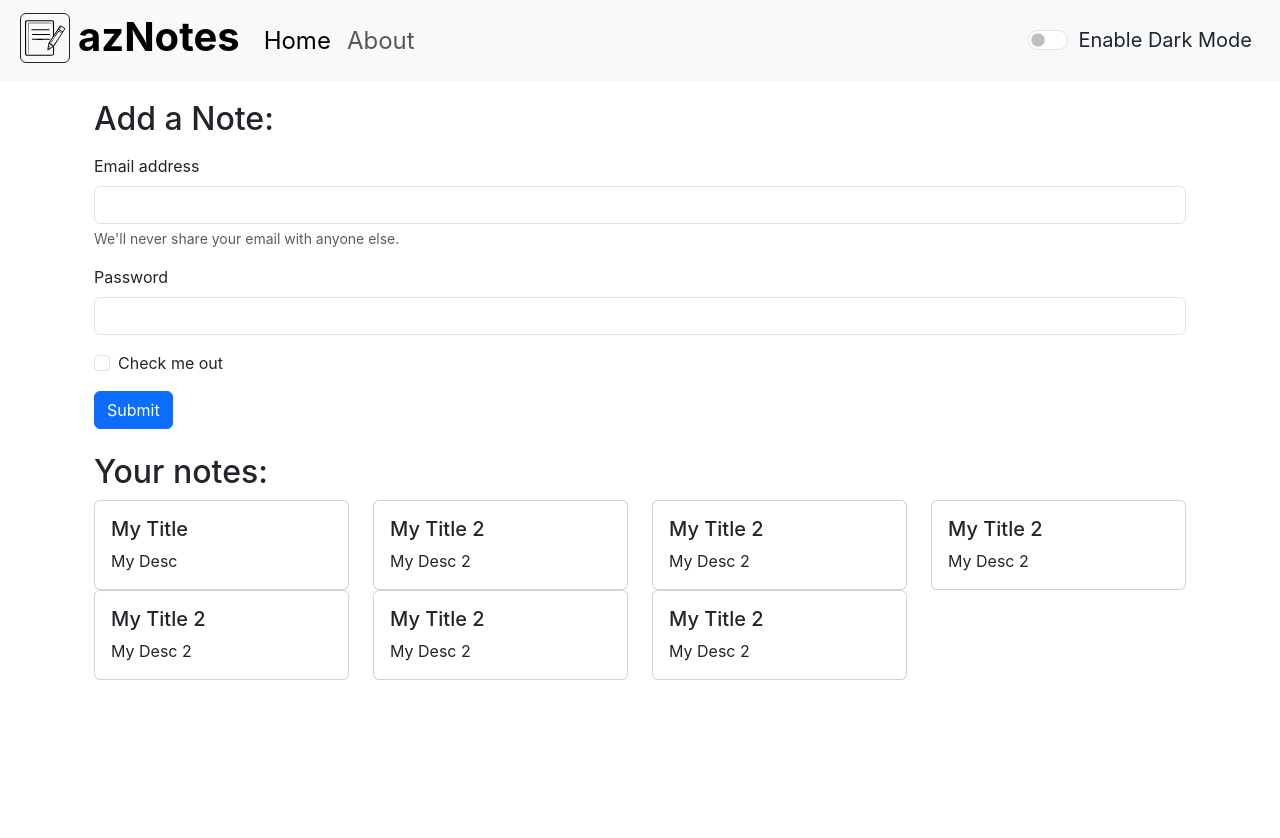
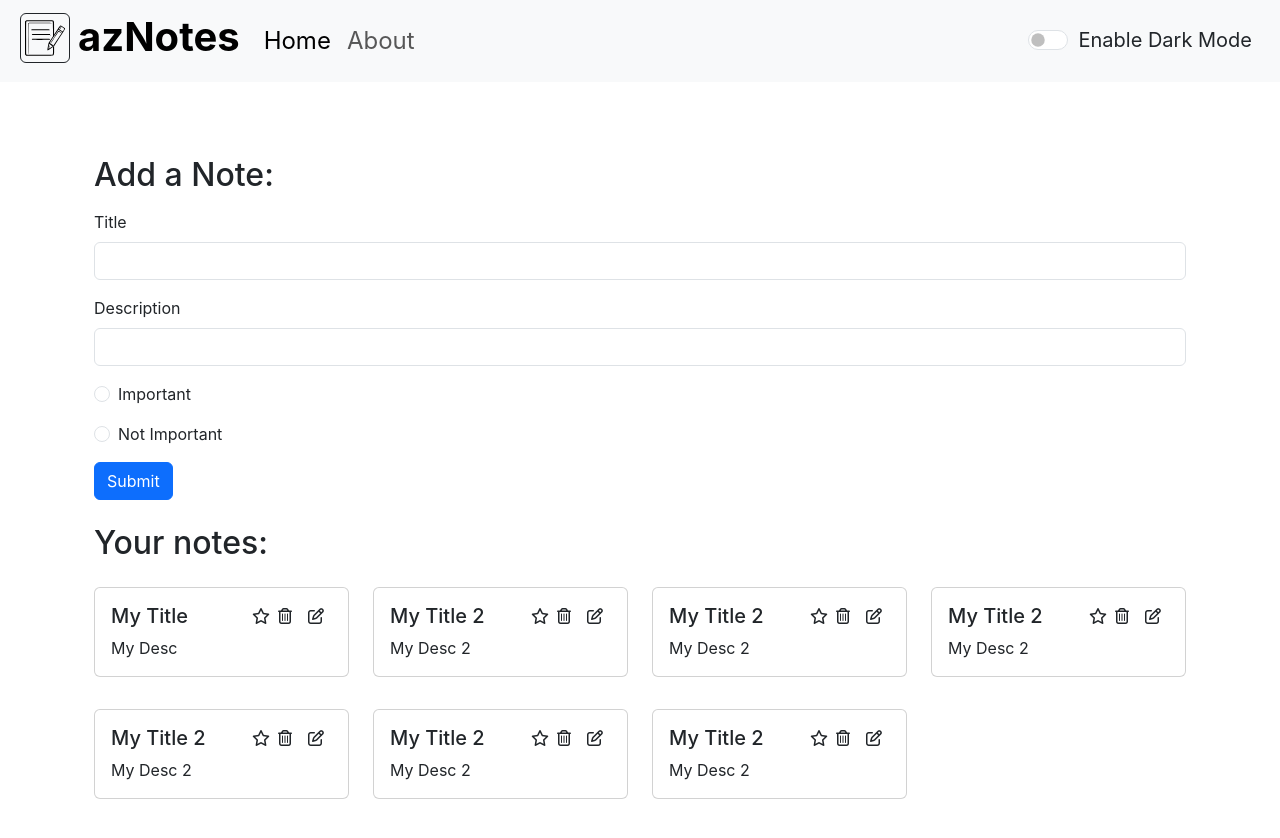
Before and after one commit to sayemfarhad001/aznotes-frontend, a React (Create React App) app: page / in a window 1280 px wide. Before the commit the page ends 800 px from the top, so only its background shows below. Built offline with nearby package versions, Linux system fonts and the light colour scheme.

Commit message:
add note + alert + dark mode in context api

```diff
--- a/public/index.html
+++ b/public/index.html
@@ -18,7 +18,8 @@
   <body>
     <noscript>You need to enable JavaScript to run this app.</noscript>
     <div id="root"></div>
-    <script src="https://cdn.jsdelivr.net/npm/bootstrap@5.3.3/dist/js/bootstrap.bundle.min.js" integrity="sha384-YvpcrYf0tY3lHB60NNkmXc5s9fDVZLESaAA55NDzOxhy9GkcIdslK1eN7N6jIeHz" crossorigin="anonymous"></script>
+      <script src="https://kit.fontawesome.com/35a97aec8a.js" crossorigin="anonymous"></script>
+      <script src="https://cdn.jsdelivr.net/npm/bootstrap@5.3.3/dist/js/bootstrap.bundle.min.js" integrity="sha384-YvpcrYf0tY3lHB60NNkmXc5s9fDVZLESaAA55NDzOxhy9GkcIdslK1eN7N6jIeHz" crossorigin="anonymous"></script>
 
   </body>
 </html>
--- a/src/App.js
+++ b/src/App.js
@@ -1,6 +1,6 @@
 import './App.css';
 
-import React, { useState } from 'react'
+import React from 'react'
 import { BrowserRouter as Router, Routes, Route } from 'react-router-dom';
 import NoteState from './context/notes/NoteState';
 // import noteContext from './context/notes/noteContext';
@@ -11,30 +11,34 @@ import About from './components/About';
 
 function App() {
   // const context = useContext(noteContext);
-  // const { mode, toggleMode } = context;
+  // const { alert } = context;
 
 
-  const [mode, setMode] = useState('light');
+  // const [mode, setMode] = useState('light');
 
-  const toggleMode = ()=>{
-    if(mode === 'light'){
-      setMode('dark')
-      document.body.style.backgroundColor = '#042743';
-    } else {
-      setMode('light')
-      document.body.style.backgroundColor = 'white';
-    }
-  }
+  // const toggleMode = ()=>{
+  //   if(mode === 'light'){
+  //     setMode('dark')
+  //     document.body.style.backgroundColor = '#042743';
+  //     showAlert('Dark mode activated!', 'success');
+  //   } else {
+  //     setMode('light')
+  //     document.body.style.backgroundColor = 'white';
+  //     showAlert('Dark mode deactivated!', 'success');
+  //   }
+  // }
+
+
 
   return (
     <div className="App">
       <NoteState>
         <Router>
-          <Navbar mode={mode} toggleMode={toggleMode}/>
+          <Navbar/>
           <div className="container">
             <Routes>
-              <Route exact path="/" element={<Home key="home" category='home' mode={mode}/>}/>
-              <Route path="/about" element={<About key="about" category="about" mode={mode}/>}/>
+              <Route exact path="/" element={<Home key="home" category="home"/>}/>
+              <Route path="/about" element={<About key="about" category="about"/>}/>
               {/* <Route path="/business" element={<News setProgress={setProgress} key="business" pageSize={pageSize} apiKey={apiKey} category="business" mode={mode}/>}/>
               <Route path="/entertainment" element={<News setProgress={setProgress} key="entertainment" pageSize={pageSize} apiKey={apiKey} category="entertainment" mode={mode}/>}/>
               <Route path="/health" element={<News setProgress={setProgress} key="health" pageSize={pageSize} apiKey={apiKey} category="health" mode={mode}/>}/>
--- a/src/components/About.js
+++ b/src/components/About.js
@@ -1,7 +1,7 @@
 import React, { useContext, useEffect } from 'react'
 import noteContext from '../context/notes/noteContext'
 
-function About(props) {
+function About() {
 
     const a = useContext(noteContext);
 
@@ -11,7 +11,7 @@ function About(props) {
     }, [])
 
     return (
-        <div className={`text-${props.mode==='light'?'dark':'light'}`} style={{marginTop:"100px"}}>
+        <div className={`text-${a.mode==='light'?'dark':'light'}`} style={{marginTop:"100px"}}>
             <strong>This is About {a.state.name} from {a.state.class}</strong>
         </div>
      )
--- /dev/null
+++ b/src/components/AddNote.js
@@ -0,0 +1,55 @@
+import React, { useContext, useState } from 'react'
+import noteContext from '../context/notes/noteContext';
+
+const AddNote = () => {
+
+    const context = useContext(noteContext);
+    const {addNote} = context;
+
+    const [note, setNote] = useState({ title:"", description:"", tag:"" })
+
+    const handeSubmit = (e) => {
+        e.preventDefault();
+        addNote(note.title, note.description, note.tag);
+    }
+
+    const onChange = (e) => {
+        setNote({...note, [e.target.name]: e.target.value})
+    }
+
+    return (
+        <div style={{ marginTop: "10px" }}>
+
+            <h2>Add a Note:</h2>
+
+            <form className="my-3">
+                <div className="mb-3">
+                    <label htmlFor="title" className="form-label">Title</label>
+                    <input type="text" className="form-control"
+                        onChange={onChange} name="title" id="title"
+                        aria-describedby="emailHelp" />
+                </div>
+                <div className="mb-3">
+                    <label htmlFor="description" className="form-label">Description</label>
+                    <input type="text" className="form-control"
+                        onChange={onChange} name="description" id="description" />
+                </div>
+                <div className="form-check mb-3">
+                    <label className="form-check-label" htmlFor="tagOn">Important</label>
+                    <input className="form-check-input" type="radio" value="important"
+                        onChange={onChange} name="tag" id="tagOn"/>
+                </div>
+                <div className="form-check mb-3">
+                    <label className="form-check-label" htmlFor="tagOff">Not Important</label>
+                    <input className="form-check-input" type="radio" value=""
+                        onChange={onChange} name="tag" id="tagOff"/>
+                </div>
+                <button type="submit" className="btn btn-primary" onClick={handeSubmit}>Submit</button>
+            </form>
+
+
+        </div>
+    )
+}
+
+export default AddNote
--- /dev/null
+++ b/src/components/Alert.js
@@ -0,0 +1,26 @@
+import React, { useContext } from 'react'
+import noteContext from '../context/notes/noteContext';
+
+function Alert() {
+
+    const context = useContext(noteContext);
+    const { alert } = context;
+
+    const capitalize = (word) => {
+        const lower = word.toLowerCase();
+        return lower.charAt(0).toUpperCase() + lower.slice(1);
+    }
+
+    return (
+        <div className="fixed" style={{height: '50px', marginTop: '90px'}}>
+                {
+                    alert &&
+                    <div className={`alert alert-${alert.type} alert-dismissible fade show`} role="alert">
+                        <strong>{capitalize(alert.type)}</strong> : {alert.msg}
+                    </div>
+                }
+        </div>
+    )
+}
+
+export default Alert;
--- a/src/components/Home.js
+++ b/src/components/Home.js
@@ -1,35 +1,18 @@
-import React from 'react'
+import React, { useContext } from 'react'
+import noteContext from '../context/notes/noteContext';
+
 import Notes from './Notes'
 
-function Home(props) {
+function Home() {
+
+    const context = useContext(noteContext);
+    const {mode} = context;
+
     return (
-        <div className="container my-3" >
-            <div className={`text-${props.mode === 'light' ? 'dark' : 'light'}`} style={{ marginTop: "100px" }}>
-
-                <h2>Add a Note:</h2>
-
-                <form className="my-3">
-                    <div className="mb-3">
-                        <label htmlFor="exampleInputEmail1" className="form-label">Email address</label>
-                        <input type="email" className="form-control" id="exampleInputEmail1" aria-describedby="emailHelp"/>
-                            <div id="emailHelp" className="form-text">We'll never share your email with anyone else.</div>
-                    </div>
-                    <div className="mb-3">
-                        <label htmlFor="exampleInputPassword1" className="form-label">Password</label>
-                        <input type="password" className="form-control" id="exampleInputPassword1"/>
-                    </div>
-                    <div className="mb-3 form-check">
-                        <input type="checkbox" className="form-check-input" id="exampleCheck1"/>
-                            <label className="form-check-label" htmlFor="exampleCheck1">Check me out</label>
-                    </div>
-                    <button type="submit" className="btn btn-primary">Submit</button>
-                </form>
-
-                <Notes/>
-
-            </div>
+        <div className={`container my-3 text-${mode === 'light' ? 'dark' : 'light'}`} >
+            <Notes/>
         </div>
     )
 }
 
-export default Home
+export default Home;
--- a/src/components/Navbar.js
+++ b/src/components/Navbar.js
@@ -1,18 +1,28 @@
-import React,{ useEffect } from 'react'
+import React,{ useEffect, useContext } from 'react'
+
 import { Link, useLocation } from 'react-router-dom';
 import PropTypes from 'prop-types'
 
+import noteContext from '../context/notes/noteContext';
 
+import Alert from './Alert';
 
-function Navbar(props) {
+function Navbar() {
     let location = useLocation();
 
     useEffect(()=>{
     },[location])
 
+    const context = useContext(noteContext);
+    const {mode, toggleMode} = context;
+
+    const handleClick = () => {
+        toggleMode();
+    }
+
     return (
     <div>
-      <nav className={`navbar fixed-top navbar-expand-lg navbar-${props.mode} bg-${props.mode} text-${props.mode==='light'?'dark':'light'}`}>
+      <nav className={`navbar fixed-top navbar-expand-lg navbar-${mode} bg-${mode} text-${mode==='light'?'dark':'light'}`}>
             <div className="container-fluid fs-4">
                 <Link className="navbar-brand" to="/">
                     <div className='d-flex'>
@@ -32,12 +42,13 @@ function Navbar(props) {
                     </ul>
                 </div>
 
-                <div className={`fs-5 form-check form-switch text-${props.mode==='light'?'dark':'light'} mx-3`}>
-                    <input className="form-check-input" onClick={()=>{props.toggleMode(null)}} type="checkbox" role="switch" id="flexSwitchCheckDefault"/>
-                    <label className="form-check-label" htmlFor="flexSwitchCheckDefault">{props.mode==='light'?"Enable Dark Mode":"Enable Light Mode"}</label>
+                <div className={`fs-5 form-check form-switch text-${mode==='light'?'dark':'light'} mx-3`}>
+                    <input className="form-check-input" onClick={handleClick} type="checkbox" role="switch" id="flexSwitchCheckDefault"/>
+                    <label className="form-check-label" htmlFor="flexSwitchCheckDefault">{mode==='light'?"Enable Dark Mode":"Enable Light Mode"}</label>
                 </div>
             </div>
         </nav>
+        <Alert/>
     </div>
   )
 }
--- a/src/components/NoteItem.js
+++ b/src/components/NoteItem.js
@@ -2,12 +2,20 @@ import React from 'react'
 
 const NoteItem = (props) => {
     const {note} = props
+
   return (
-    <div className="col-md-3">
-        <div class="card">
-            <div class="card-body">
-                <h5 class="card-title">{note.title}</h5>
-                <p class="card-text">{note.description}</p>
+    <div className="col-md-3 my-3">
+        <div className="card">
+            <div className="card-body">
+                <div className="d-flex justify-content-between">
+                    <h5 className="card-title">{note.title}</h5>
+                    <div>
+                        <i className={`fa-${note.tag==="important"?"solid":"regular"} fa-star`}></i>
+                        <i className="fa fa-regular fa-trash mx-2"></i>
+                        <i className="fa-regular fa-pen-to-square mx-2"></i>
+                    </div>
+                </div>
+                <p className="card-text">{note.description}</p>
             </div>
         </div>
     </div>
--- a/src/components/Notes.js
+++ b/src/components/Notes.js
@@ -1,20 +1,23 @@
 import React, { useContext } from 'react'
 import noteContext from '../context/notes/noteContext';
-import NoteItem from './NoteItem'
+import AddNote from './AddNote';
+import NoteItem from './NoteItem';
 
 const Notes = () => {
 
     const context = useContext(noteContext);
-    const {notes, setNotes} = context;
+    const {notes} = context;
 
     return (
-
+        <>
+            <AddNote/>
             <div className="row my-4">
                 <h2>Your notes:</h2>
                 {notes.map((note) => {
                     return <NoteItem key={note._id} note={note}/>
                 })}
             </div>
+        </>
 
   )
 }
--- a/src/context/notes/NoteState.js
+++ b/src/context/notes/NoteState.js
@@ -18,17 +18,31 @@ const NoteState = (props) => {
         }, 1000)
     }
 
-    // const [mode, setMode] = useState('light');
+    const [alert, setAlert] = useState(null);
 
-    // const toggleMode = ()=>{
-    //   if(mode === 'light'){
-    //     setMode('dark')
-    //     document.body.style.backgroundColor = '#042743';
-    //   } else {
-    //     setMode('light')
-    //     document.body.style.backgroundColor = 'white';
-    //   }
-    // }
+    const showAlert = (message, type)=>{
+      setAlert({
+        msg: message,
+        type: type
+      })
+      setTimeout(()=>{
+        setAlert(null);
+      }, 1500)
+    }
+
+    const [mode, setMode] = useState('light');
+
+    const toggleMode = ()=>{
+      if(mode === 'light'){
+        setMode('dark')
+        document.body.style.backgroundColor = '#042743';
+        showAlert('Dark mode activated!', 'success');
+      } else {
+        setMode('light')
+        document.body.style.backgroundColor = 'white';
+        showAlert('Dark mode deactivated!', 'warning');
+      }
+    }
 
     const sampleNotes = [
         {
@@ -41,7 +55,7 @@ const NoteState = (props) => {
           "__v": 0
         },
         {
-            "_id": "96519d97d819d5eb52b15bcf",
+            "_id": "96519d97d819mnhgd5eb52b15bcf",
             "user": "66f5921b529bbce42002ba62",
             "title": "My Title 2",
             "description": "My Desc 2",
@@ -50,7 +64,7 @@ const NoteState = (props) => {
             "__v": 0
         },
         {
-            "_id": "96519d97d819d5eb52b15bcf",
+            "_id": "96519d97d819ujmd5eb52b15bcf",
             "user": "66f5921b529bbce42002ba62",
             "title": "My Title 2",
             "description": "My Desc 2",
@@ -59,7 +73,7 @@ const NoteState = (props) => {
             "__v": 0
         },
         {
-            "_id": "96519d97d819d5eb52b15bcf",
+            "_id": "96519d97d819d5eytrb52b15bcf",
             "user": "66f5921b529bbce42002ba62",
             "title": "My Title 2",
             "description": "My Desc 2",
@@ -68,7 +82,7 @@ const NoteState = (props) => {
             "__v": 0
         },
         {
-            "_id": "96519d97d819d5eb52b15bcf",
+            "_id": "96519d97d819dwer5eb52b15bcf",
             "user": "66f5921b529bbce42002ba62",
             "title": "My Title 2",
             "description": "My Desc 2",
@@ -77,7 +91,7 @@ const NoteState = (props) => {
             "__v": 0
         },
         {
-            "_id": "96519d97d819d5eb52b15bcf",
+            "_id": "96519d97d819d5sdeb52b15bcf",
             "user": "66f5921b529bbce42002ba62",
             "title": "My Title 2",
             "description": "My Desc 2",
@@ -86,7 +100,7 @@ const NoteState = (props) => {
             "__v": 0
         },
         {
-            "_id": "96519d97d819d5eb52b15bcf",
+            "_id": "96519d97d819d5eb5s2b15bcf",
             "user": "66f5921b529bbce42002ba62",
             "title": "My Title 2",
             "description": "My Desc 2",
@@ -97,10 +111,34 @@ const NoteState = (props) => {
       ]
     const [notes, setNotes] = useState(sampleNotes);
 
+    //   Add a note
+      const addNote = (title, description, tag) => {
+        const note =         {
+            "_id": "96519d97d819d5eb5s2b15bcfada",
+            "user": "66f5921b529bbce42002ba62",
+            "title": title,
+            "description": description,
+            "tag": tag,
+            "date": "2024-09-26T17:55:55.408Z",
+            "__v": 0
+        }
+        setNotes(notes.concat(note));
+      }
+
+    // Delete a note
+    const deleteNote = () => {
+
+    }
+
+    // Edit a note
+    const editNote = () => {
+
+    }
+
     return (
         <NoteContext.Provider value={{
-                state, update, notes, setNotes,
-                // mode, toggleMode
+                state, update, notes, addNote, deleteNote, editNote,
+                alert, mode, toggleMode
             }}>
             {props.children}
         </NoteContext.Provider>
--- a/src/index.css
+++ b/src/index.css
@@ -11,3 +11,7 @@ code {
   font-family: source-code-pro, Menlo, Monaco, Consolas, 'Courier New',
     monospace;
 }
+
+i {
+  cursor: pointer;
+}
```
Lines whose indentation alone changed are shown as unchanged.
